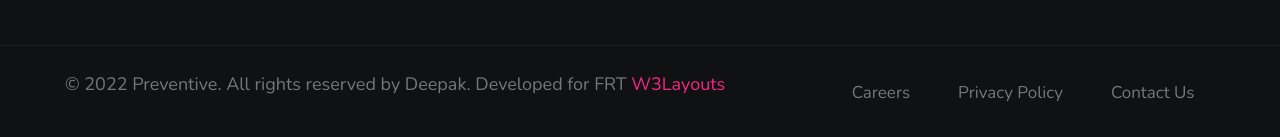
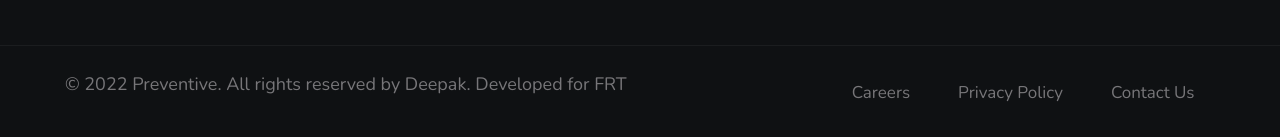
Before and after one commit to yallamellideepak/Health29, a plain HTML site: page about.html in a window 1280 px wide. Shown: the part 4504-4641 px from the top of the page. Drawn offline with nearby package versions, Linux system fonts and the light colour scheme.

Commit message:
Update about.html

```diff
--- a/about.html
+++ b/about.html
@@ -574,9 +574,7 @@
     <section class="w3l-copyright">
       <div class="container">
         <div class="row bottom-copies">
-          <p class="col-lg-8 copy-footer-29">© 2022 Preventive. All rights reserved by Deepak. Developed for FRT <a
-              href="https://w3layouts.com/" target="_blank">
-              W3Layouts</a></p>
+          <p class="col-lg-8 copy-footer-29">© 2022 Preventive. All rights reserved by Deepak. Developed for FRT </p>
 
           <div class="col-lg-4 footer-list-29">
             <ul class="d-flex text-lg-right">
```
